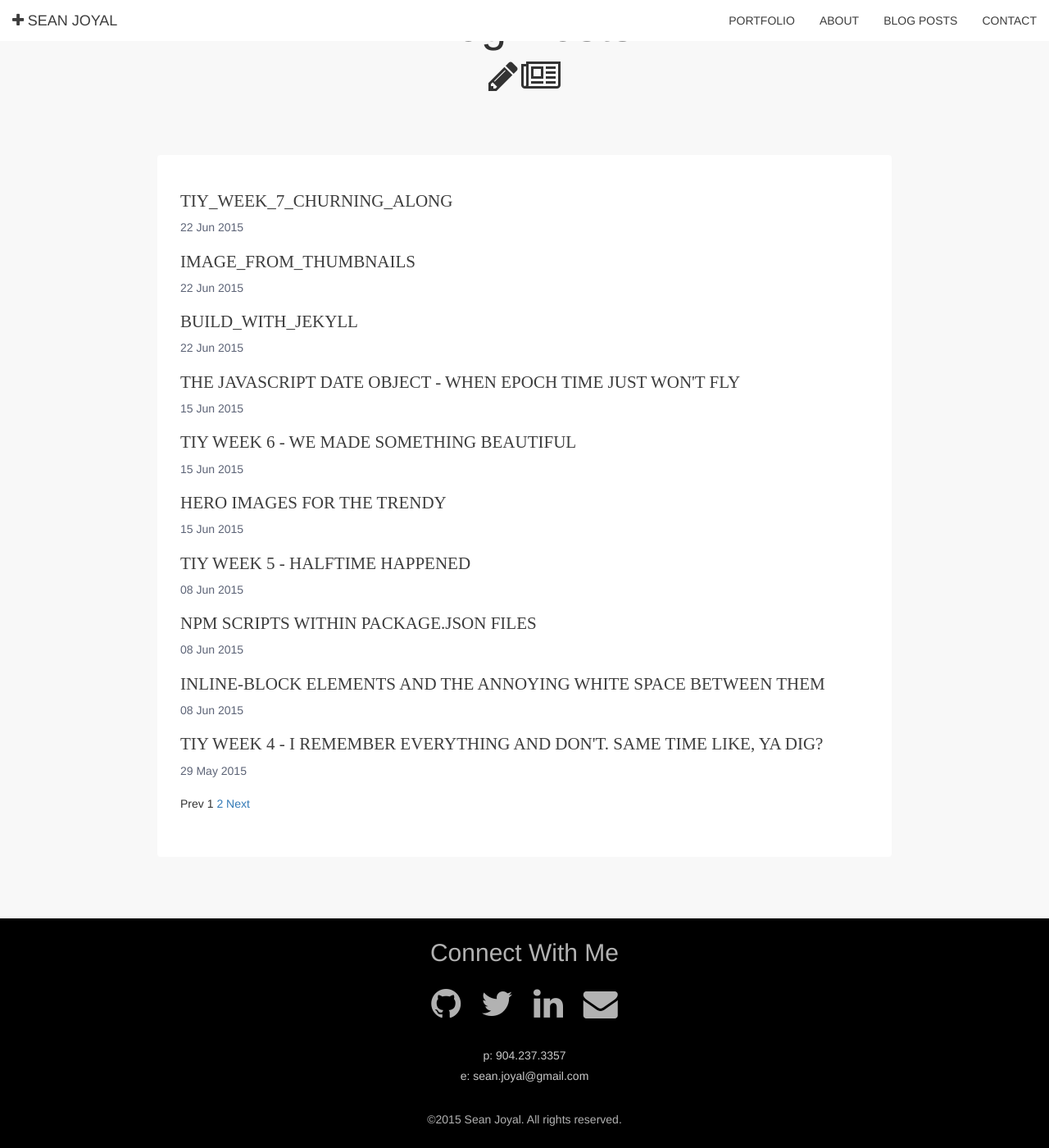
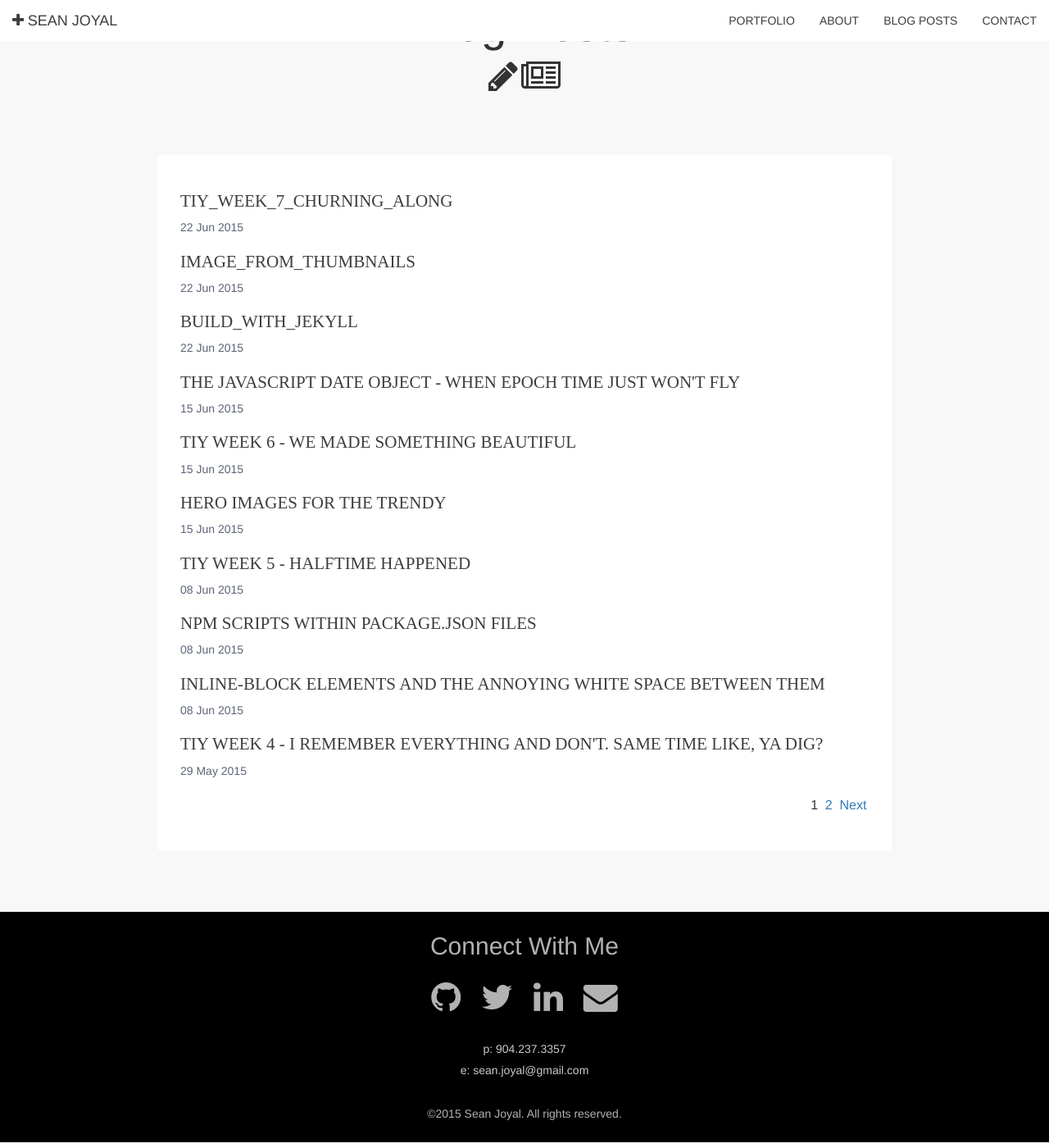
Before and after one commit to sjoyal/sjoyal.github.io, a Jekyll site: the page built from index.html, in a window 1280 px wide and 1400 px high, scrolled down 2333 px. Shown: the whole window at 82% size. Built offline with Jekyll 4.4.1, drawn with Linux system fonts in a browser that asks for light colours; nearby versions of some CDN libraries; the list of posts is cut into pages by our own code.

Commit message:
completed styling of pagination links for blog posts

```diff
--- a/css/main.css
+++ b/css/main.css
@@ -235,12 +235,17 @@ nav .main-buttons a:hover {
     #posts .blog-post .show {
       display: block; }
   #posts .pagination {
+    display: block;
     text-align: right; }
     #posts .pagination ul {
       padding: 0;
       list-style-type: none; }
       #posts .pagination ul li {
-        display: inline-block; }
+        display: inline-block;
+        padding: 0 0.15em;
+        font-size: 1.15em; }
+        #posts .pagination ul li .disabled {
+          display: none; }
 
 #about {
   min-height: 100px;
```
Also changed, not shown: scss/_custom.scss (+7 -0 lines).
